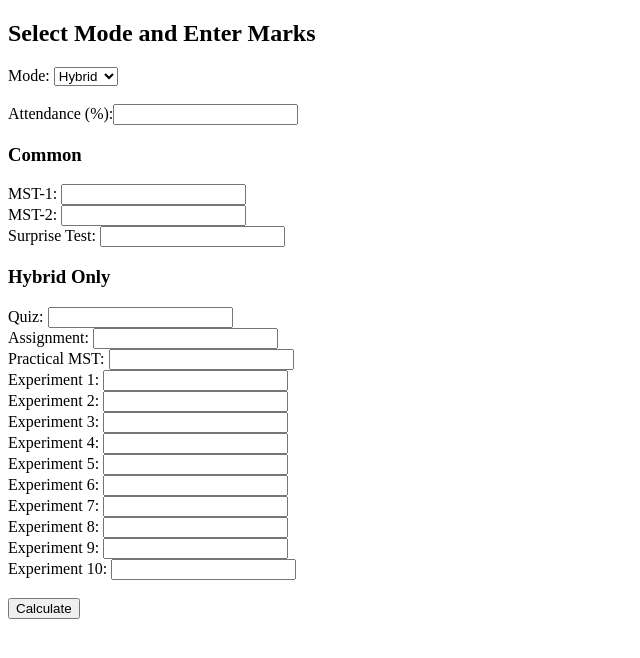
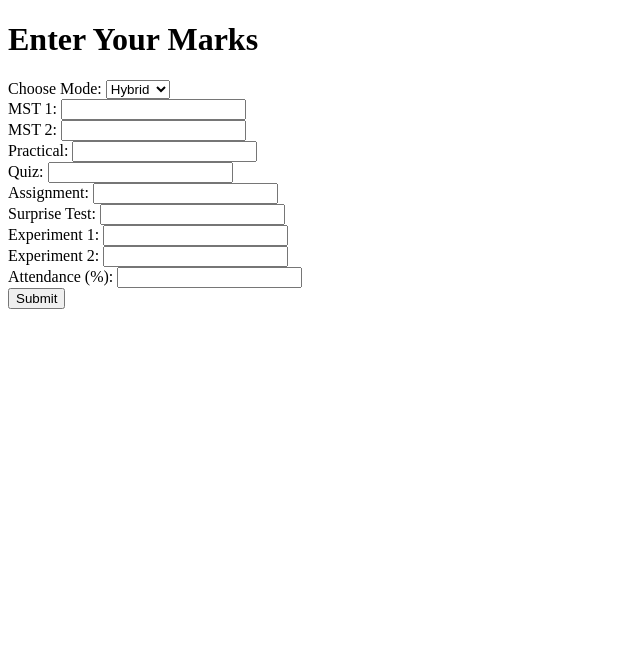
Before and after one commit to Hiiarrow/flaskProject, a Flask app: page / in a window 1280 px wide. Shown: the top 658 px of the page, without its empty margins (0-640 px from the left). Run offline with Flask 3, Linux system fonts and the light colour scheme.

Commit message:
Update index.html

```diff
--- a/templates/index.html
+++ b/templates/index.html
@@ -1,31 +1,69 @@
 <!DOCTYPE html>
-<html>
-<head><title>Mark Normalizer</title></head>
+<html lang="en">
+<head>
+    <meta charset="UTF-8">
+    <meta name="viewport" content="width=device-width, initial-scale=1.0">
+    <title>Grade Calculation</title>
+    <script>
+        function toggleFields() {
+            var mode = document.getElementById("mode").value;
+            if (mode == "hybrid") {
+                document.getElementById("hybridFields").style.display = "block";
+                document.getElementById("theoryFields").style.display = "none";
+            } else if (mode == "theory") {
+                document.getElementById("theoryFields").style.display = "block";
+                document.getElementById("hybridFields").style.display = "none";
+            }
+        }
+    </script>
+</head>
 <body>
-<h2>Select Mode and Enter Marks</h2>
-<form method="POST" action="/result">
-    <label>Mode:</label>
-    <select name="mode">
-        <option value="hybrid">Hybrid</option>
-        <option value="theory">Theory</option>
-    </select><br><br>
+    <h1>Enter Your Marks</h1>
+    <form action="/result" method="POST">
+        <!-- Mode selection -->
+        <label for="mode">Choose Mode:</label>
+        <select name="mode" id="mode" onchange="toggleFields()">
+            <option value="hybrid">Hybrid</option>
+            <option value="theory">Theory</option>
+        </select>
 
-    <label>Attendance (%):</label><input type="number" name="attendance"><br>
+        <!-- Hybrid Fields -->
+        <div id="hybridFields">
+            <label for="mst1">MST 1:</label>
+            <input type="number" step="0.01" name="mst1"><br>
+            <label for="mst2">MST 2:</label>
+            <input type="number" step="0.01" name="mst2"><br>
+            <label for="practical">Practical:</label>
+            <input type="number" step="0.01" name="practical"><br>
+            <label for="quiz">Quiz:</label>
+            <input type="number" step="0.01" name="quiz"><br>
+            <label for="assignment">Assignment:</label>
+            <input type="number" step="0.01" name="assignment"><br>
+            <label for="surprise">Surprise Test:</label>
+            <input type="number" step="0.01" name="surprise"><br>
+            <!-- Experiment fields -->
+            <label for="exp1">Experiment 1:</label>
+            <input type="number" step="0.01" name="exp1"><br>
+            <label for="exp2">Experiment 2:</label>
+            <input type="number" step="0.01" name="exp2"><br>
+            <!-- Continue for all 10 experiments -->
+        </div>
 
-    <h3>Common</h3>
-    MST-1: <input type="number" name="mst1"><br>
-    MST-2: <input type="number" name="mst2"><br>
-    Surprise Test: <input type="number" name="surprise"><br>
+        <!-- Theory Fields -->
+        <div id="theoryFields" style="display: none;">
+            <label for="mst1">MST 1:</label>
+            <input type="number" step="0.01" name="mst1"><br>
+            <label for="mst2">MST 2:</label>
+            <input type="number" step="0.01" name="mst2"><br>
+            <label for="surprise">Surprise Test:</label>
+            <input type="number" step="0.01" name="surprise"><br>
+        </div>
 
-    <h3>Hybrid Only</h3>
-    Quiz: <input type="number" name="quiz"><br>
-    Assignment: <input type="number" name="assignment"><br>
-    Practical MST: <input type="number" name="practical"><br>
-    {% for i in range(1, 11) %}
-        Experiment {{ i }}: <input type="number" name="exp{{i}}"><br>
-    {% endfor %}
+        <!-- Common Fields -->
+        <label for="attendance">Attendance (%):</label>
+        <input type="number" name="attendance" step="0.01"><br>
 
-    <br><button type="submit">Calculate</button>
-</form>
+        <button type="submit">Submit</button>
+    </form>
 </body>
 </html>
```
